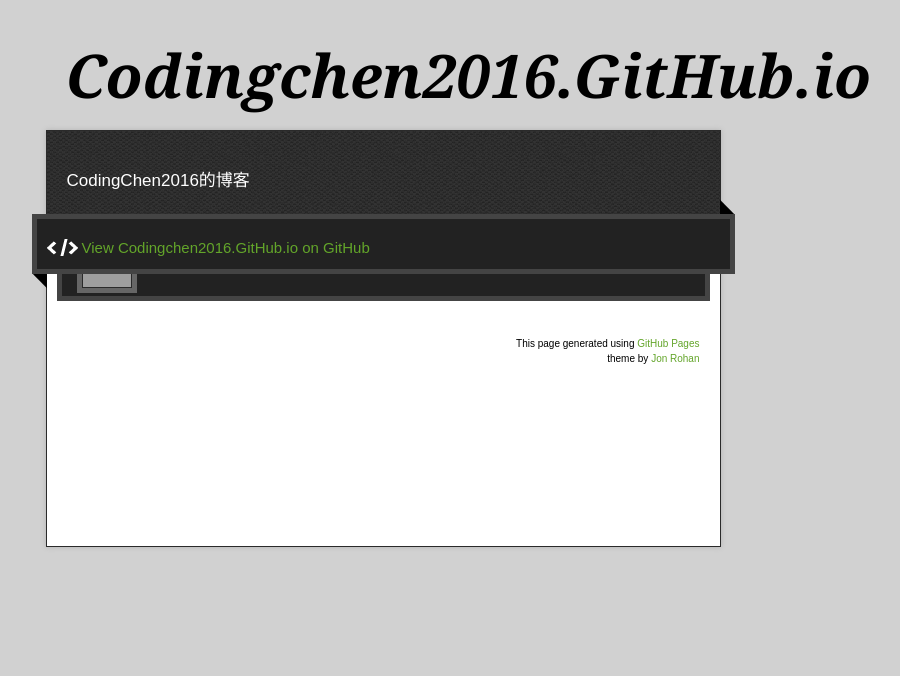
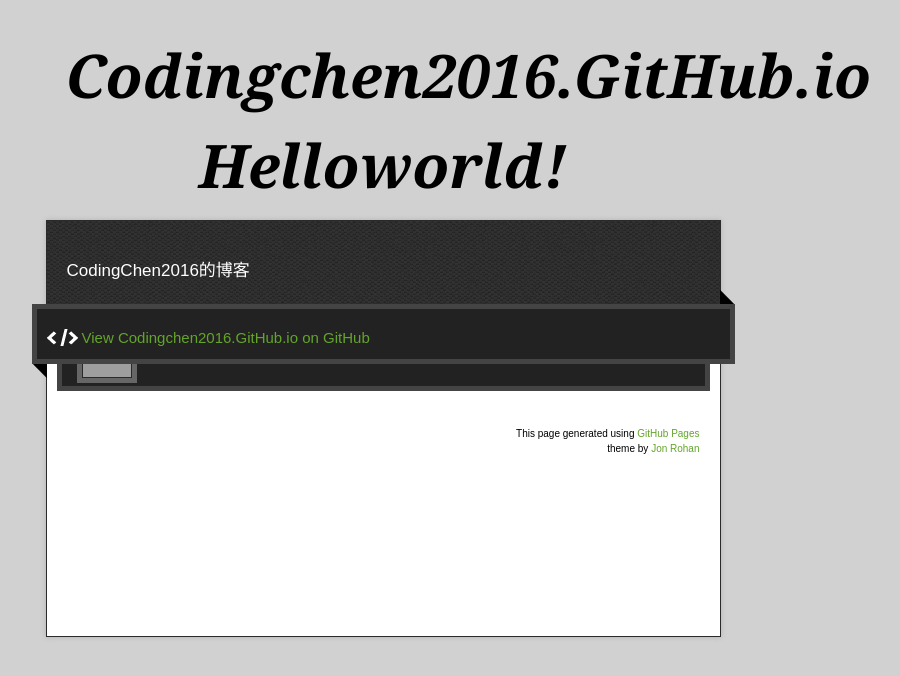
Before and after one commit to CodingChen2016/CodingChen2016.github.io, a plain HTML site: page index.html in a window 1280 px wide. Shown: the whole page, without its empty margins (257-1157 px from the left). Drawn offline with nearby package versions, Linux system fonts and the light colour scheme; grey boxes are pictures that could not be loaded.

Commit message:
Update index.html

```diff
--- a/index.html
+++ b/index.html
@@ -22,7 +22,7 @@
 
   <div class="wrapper">
     <header>
-      <h1 class="title">Codingchen2016.GitHub.io</h1>
+      <h1 class="title">Codingchen2016.GitHub.io Helloworld!</h1>
     </header>
     <div id="container">
       <p class="tagline">CodingChen2016的博客</p>
```
